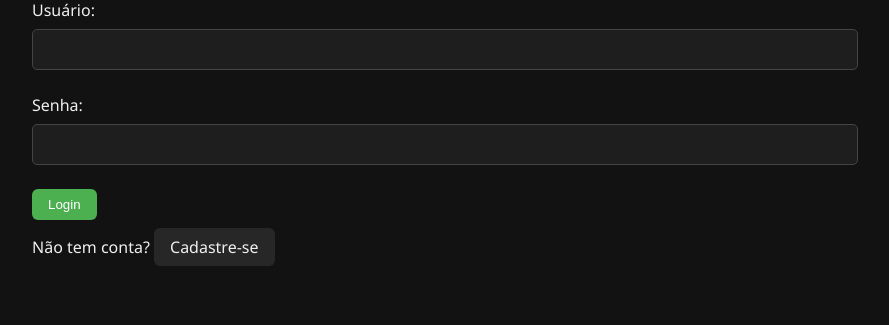
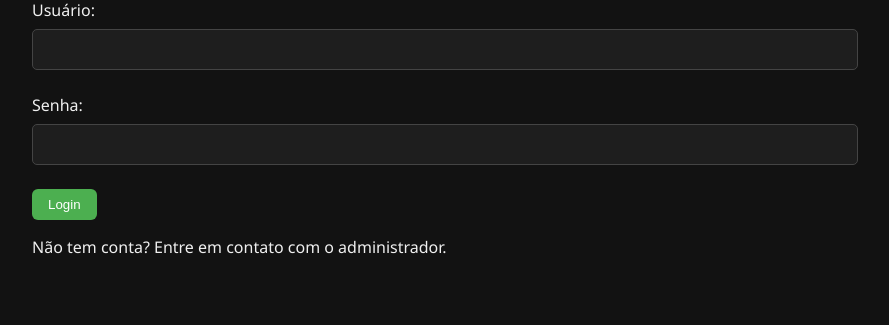
Before and after one commit to guandrade97/sistema-cobranca04, a Flask app: page /login in a window 1280 px wide. Shown: the part 171-496 px from the top of the page, without its empty margins (208-1097 px from the left). Run offline with Flask 3, Linux system fonts and the light colour scheme.

Commit message:
Update login.html

```diff
--- a/templates/login.html
+++ b/templates/login.html
@@ -11,5 +11,7 @@
 
     <button type="submit" class="btn">Login</button>
 </form>
-<p>Não tem conta? <a href="{{ url_for('register') }}">Cadastre-se</a></p>
+
+<!-- <p>Não tem conta? <a href="{{ url_for('register') }}">Cadastre-se</a></p> -->
+<p>Não tem conta? Entre em contato com o administrador.</p>
 {% endblock %}
```
